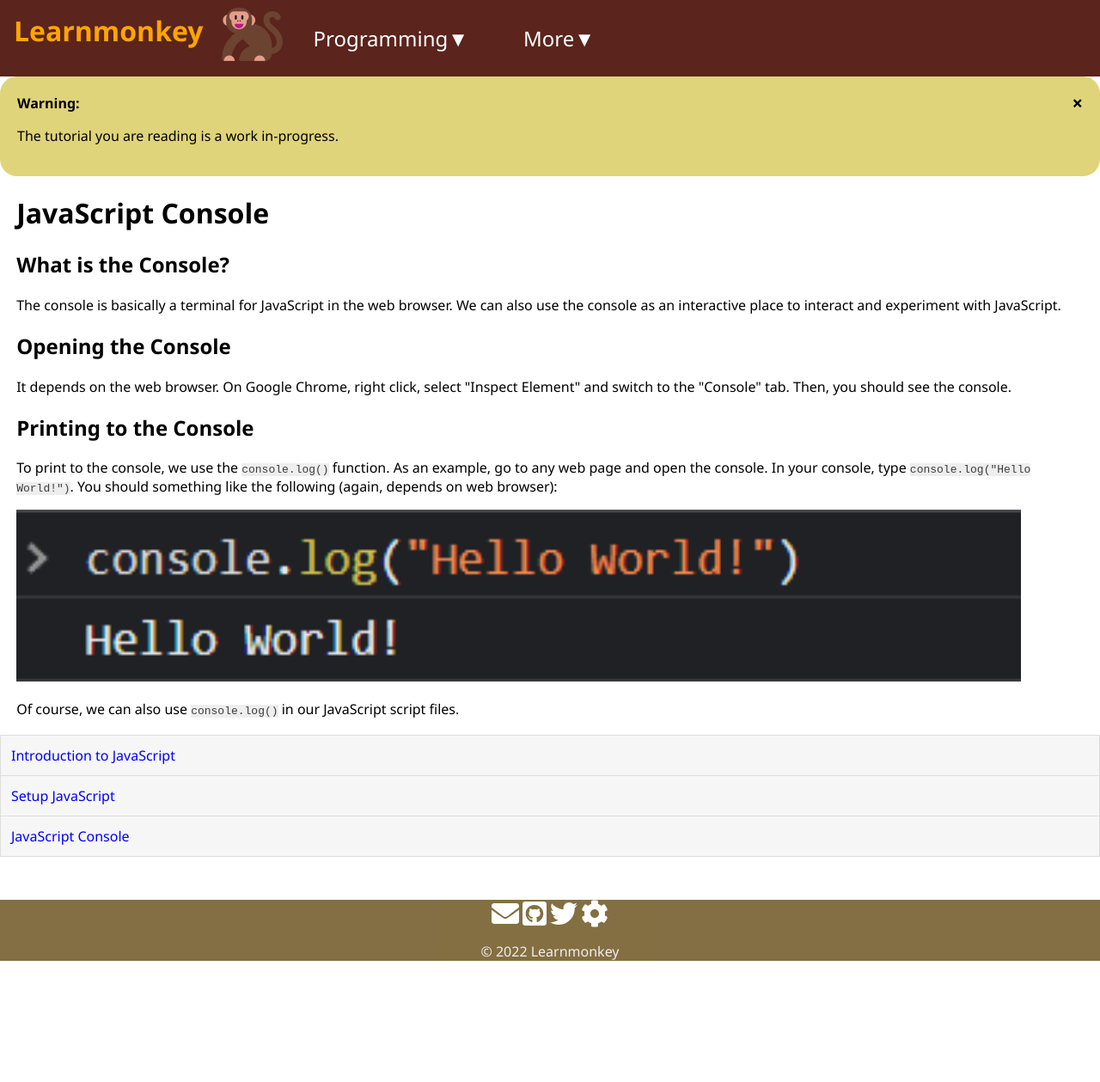
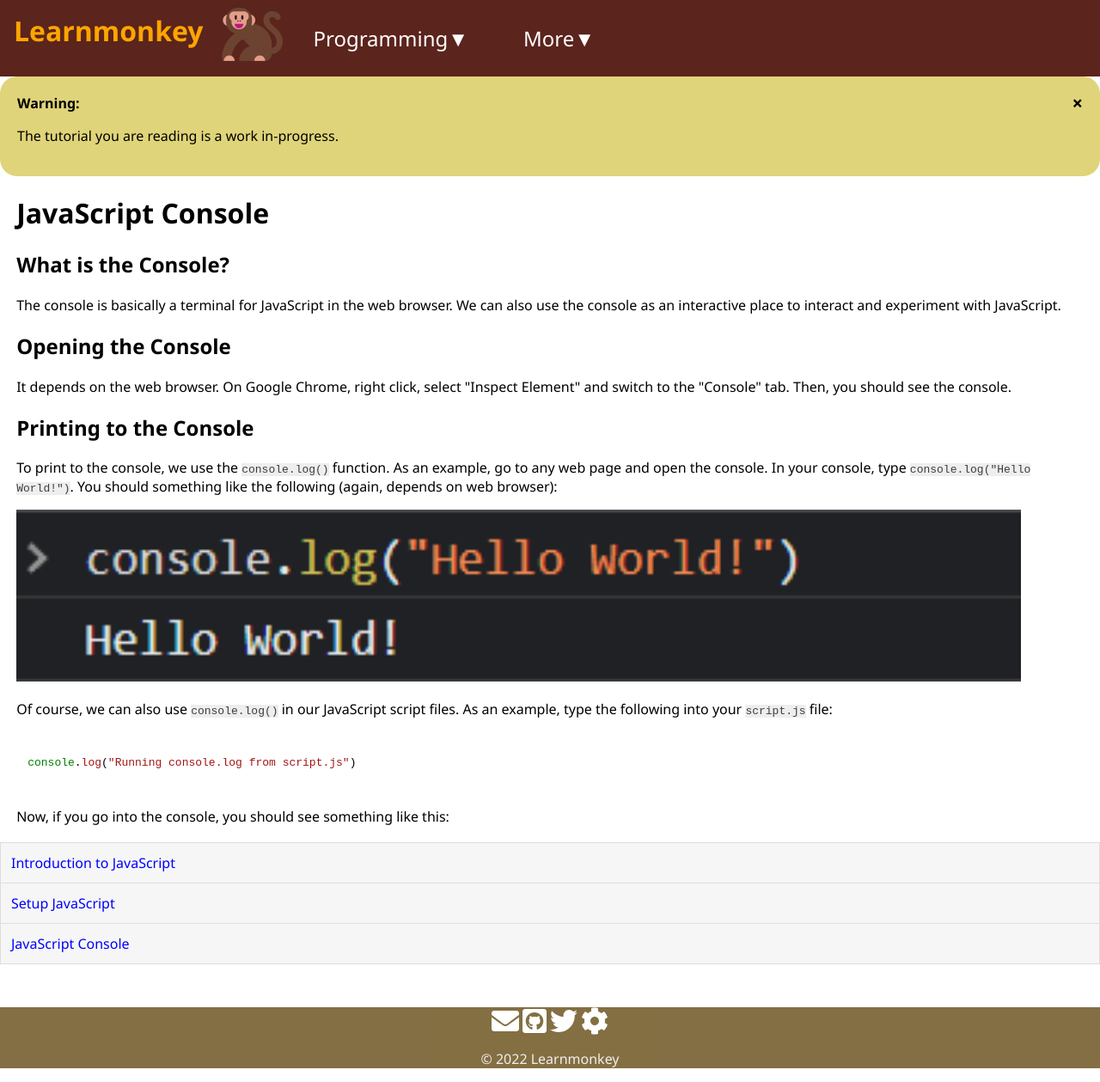
Before and after one commit to learnmonkey/learnmonkey.github.io, a Jekyll site: the page built from programming/javascript/console.html, in a window 1280 px wide. Shown: the whole page at 86% size. Built offline with Jekyll 4.4.1, drawn with Linux system fonts in a browser that asks for light colours; nearby versions of some CDN libraries; before the commit the page ends 1134 px from its top, so only the background shows below that.

Commit message:
quick expansion js console

```diff
--- a/programming/javascript/console.html
+++ b/programming/javascript/console.html
@@ -20,5 +20,9 @@ layout: javascript
     <h2>Printing to the Console</h2>
     <p>To print to the console, we use the <code>console.log()</code> function. As an example, go to any web page and open the console. In your console, type <code>console.log("Hello World!")</code>. You should something like the following (again, depends on web browser): </p>
     <img src="/images/programming/javascript/console-hello-world.png" alt="Hello World! in the console">
-    <p>Of course, we can also use <code>console.log()</code> in our JavaScript script files.</p>
+    <p>Of course, we can also use <code>console.log()</code> in our JavaScript script files. As an example, type the following into your <code>script.js</code> file: </p>
+    <pre><code class="language-javascript">
+console.log("Running console.log from script.js")
+    </code></pre>
+    <p>Now, if you go into the console, you should see something like this: </p>
 </section>
```
